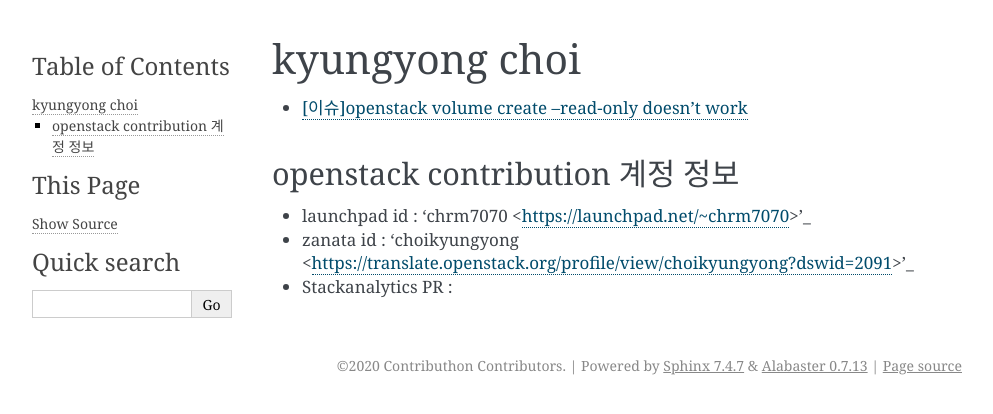
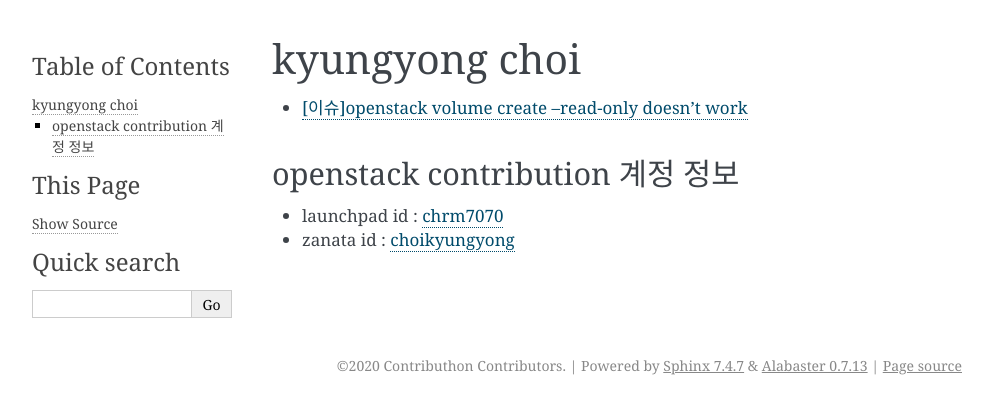
Before and after one commit to openstack-kr/contributhon-2020, a Sphinx documentation site: the page built from doc/source/kyungyong_choi/index.rst, in a window 1280 px wide. Shown: the top 414 px of the page, without its empty margins (148-1141 px from the left). Built offline with Sphinx 7.4.7, drawn with Linux system fonts in a browser that asks for light colours; the version number could not be read and is left out.

Commit message:
modify lint err of rst

```diff
--- a/doc/source/kyungyong_choi/index.rst
+++ b/doc/source/kyungyong_choi/index.rst
@@ -9,9 +9,7 @@
 
    first_issue.rst
 
-
 openstack contribution 계정 정보
 --------------------------------
-- launchpad id : 'chrm7070 <https://launchpad.net/~chrm7070>'_
-- zanata id : 'choikyungyong <https://translate.openstack.org/profile/view/choikyungyong?dswid=2091>'_
-- Stackanalytics PR :
+- launchpad id : `chrm7070 <https://launchpad.net/~chrm7070>`_
+- zanata id : `choikyungyong <https://translate.openstack.org/profile/view/choikyungyong?dswid=2091>`_
```
